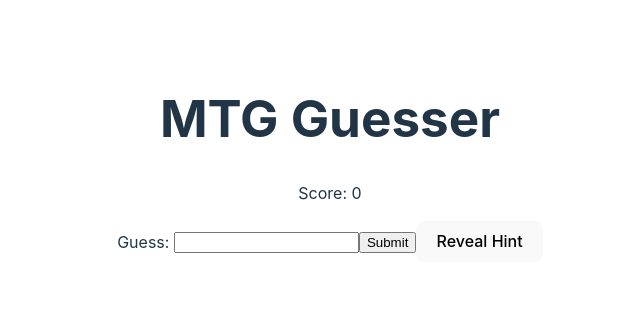
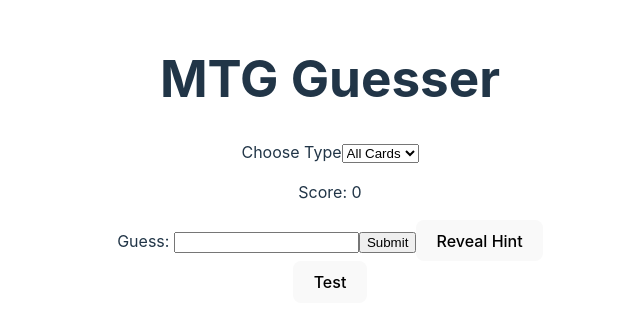
Before and after one commit to EricZYLuo/mtgguesser, a React (Vite) app in the folder mtgguesser/: page / in a window 1280 px wide. Shown: the part 241-568 px from the top of the page, without its empty margins (310-950 px from the left). Built offline with nearby package versions, Linux system fonts and the light colour scheme.

Commit message:
Added card format changer and function for api calls

```diff
--- a/mtgguesser/src/App.tsx
+++ b/mtgguesser/src/App.tsx
@@ -1,6 +1,6 @@
 
 
-import { SyntheticEvent, useState } from 'react';
+import { SyntheticEvent, useState, useEffect } from 'react';
 import './App.css'
 
 import { StatsDisplay } from './StatsDisplay';
@@ -10,17 +10,42 @@
 
   const [score, setScore] = useState(0);
   const [text, setText] = useState("");
+  const [cardpool, setPool] = useState("all");
+
+
+
 
   const key = "abc";
 
-  function handleSubmit(e: SyntheticEvent) {
-    e.preventDefault();
-    if(text === key) {
-      setScore(score + 1);
+  function handleChangeType(e:SyntheticEvent) {
+    setPool(e.target.value);
+  }
+
+  function getCardData() {
+    const searchLinkBase = "https://api.scryfall.com/cards/random";
+    let searchLinkEnd = "";
+    if(cardpool === "all") {
+      searchLinkEnd = "";
     }
-    else {
-      console.log(text);
+    else if (cardpool === "standard") {
+      searchLinkEnd = "f%3Astandard";
     }
+    else if (cardpool === "modern") {
+      searchLinkEnd = "f%3Amodern";
+    }
+
+    fetch(searchLinkBase+searchLinkEnd).then(
+      response => response.json())
+      .then(
+        json => {
+          console.log(json);
+          console.log(json.name);
+          console.log(json.set_name);
+          console.log(json.type_line);
+          console.log(json.image_uris.art_crop);
+        }
+      )
+      .catch(error => console.error(error));
 
   }
 
@@ -28,12 +53,21 @@
     <>
       <div>
         <h1>MTG Guesser</h1>
+        <label for="typeSelect">Choose Type</label>
+        <select id="typeSelect" value={cardpool} onChange={handleChangeType}>
+          <option value="all">All Cards</option>
+          <option value="standard">Standard</option>
+          <option value="modern">Modern</option>
+        </select>
         <StatsDisplay score={score}></StatsDisplay>
         <div>
 
         </div>
 
         <GuessInput text={text} score={score} answer={key} setText={setText} setScore={setScore}></GuessInput>
+
+        <button onClick={getCardData}>Test</button>
+
       </div>
 
     </>
```
Also changed, not shown: mtgguesser/src/CardDisplay.tsx (added).
